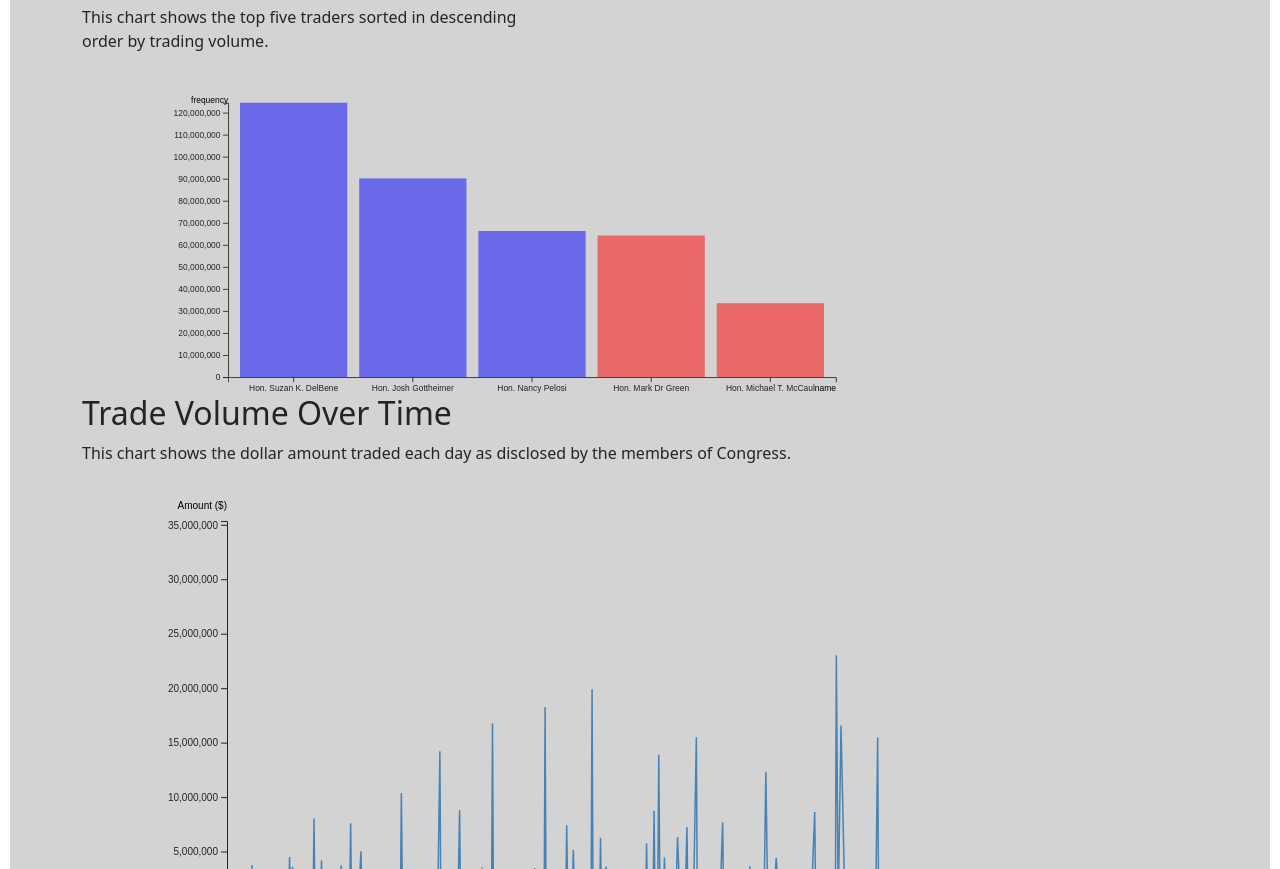
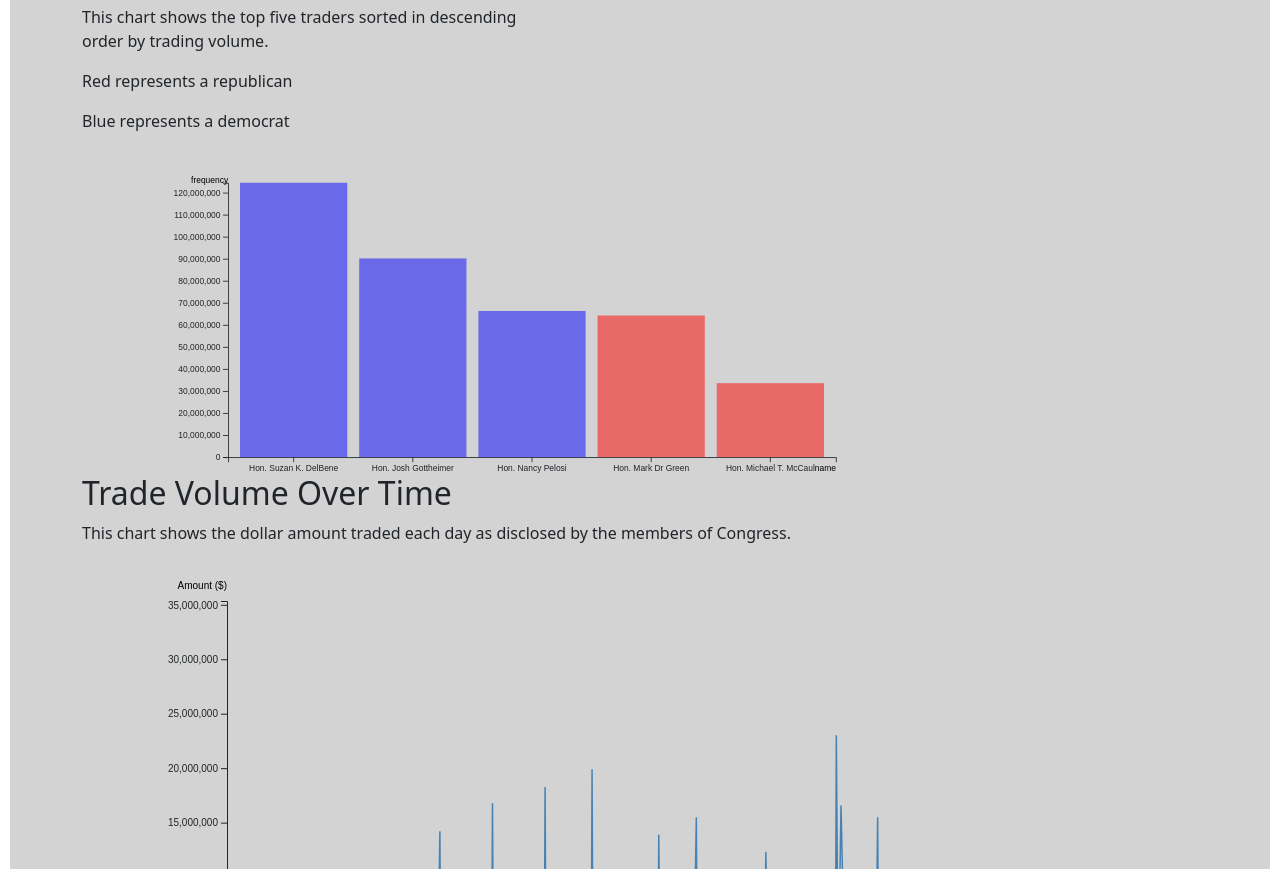
Before and after one commit to DS4200-S22/final-project-visualizing-congress-stock-trading, a website: page index.html in a window 1280 px wide. Shown: the part 1187-2056 px from the top of the page. Drawn offline with nearby package versions, Linux system fonts and the light colour scheme.

Commit message:
a key for 5 traders

```diff
--- a/index.html
+++ b/index.html
@@ -95,6 +95,8 @@
         <div class='vis-holder2 col-5' id="vis-container2">
           <h2>Volume of Trades by Top 5 Members of Congress</h2>
           <p>This chart shows the top five traders sorted in descending order by trading volume.</p>
+          <p>Red represents a republican</p>
+          <p>Blue represents a democrat</p>
         </div>
 
         <div class="col-2"></div>
```
